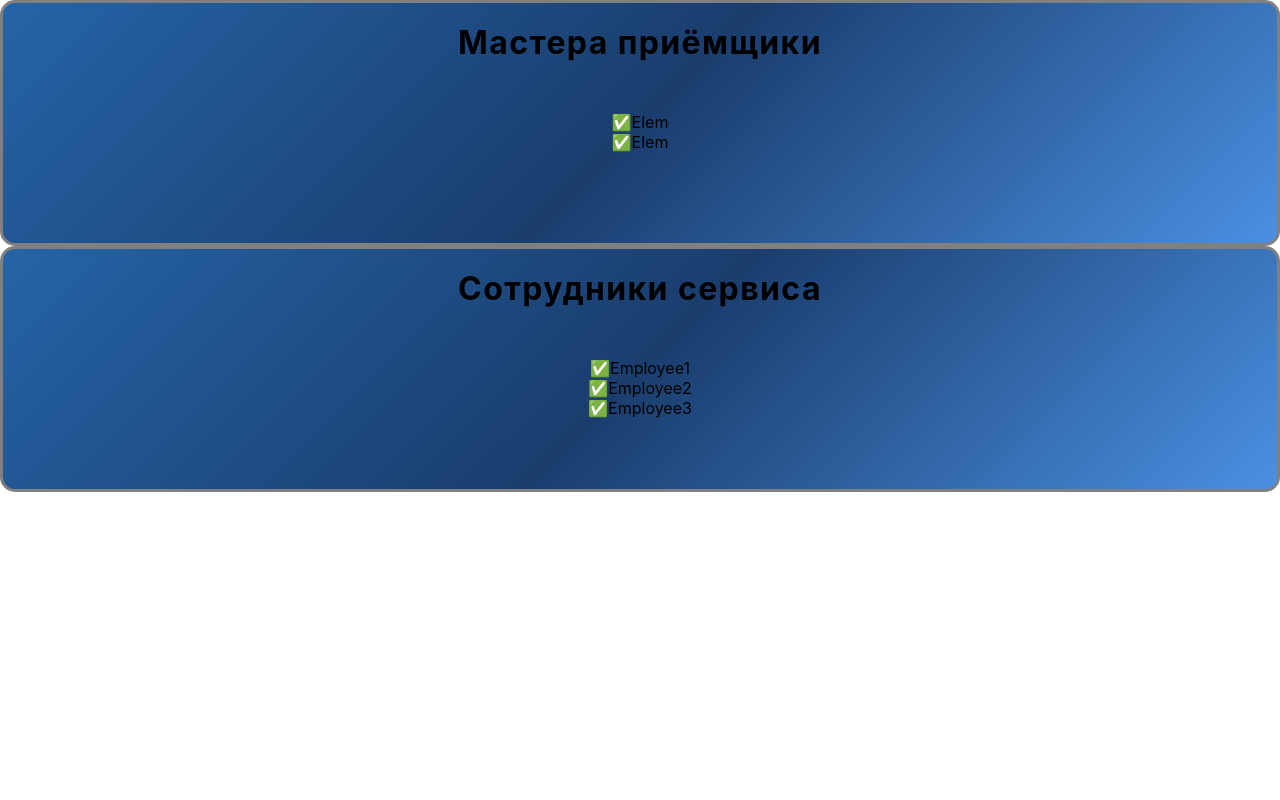
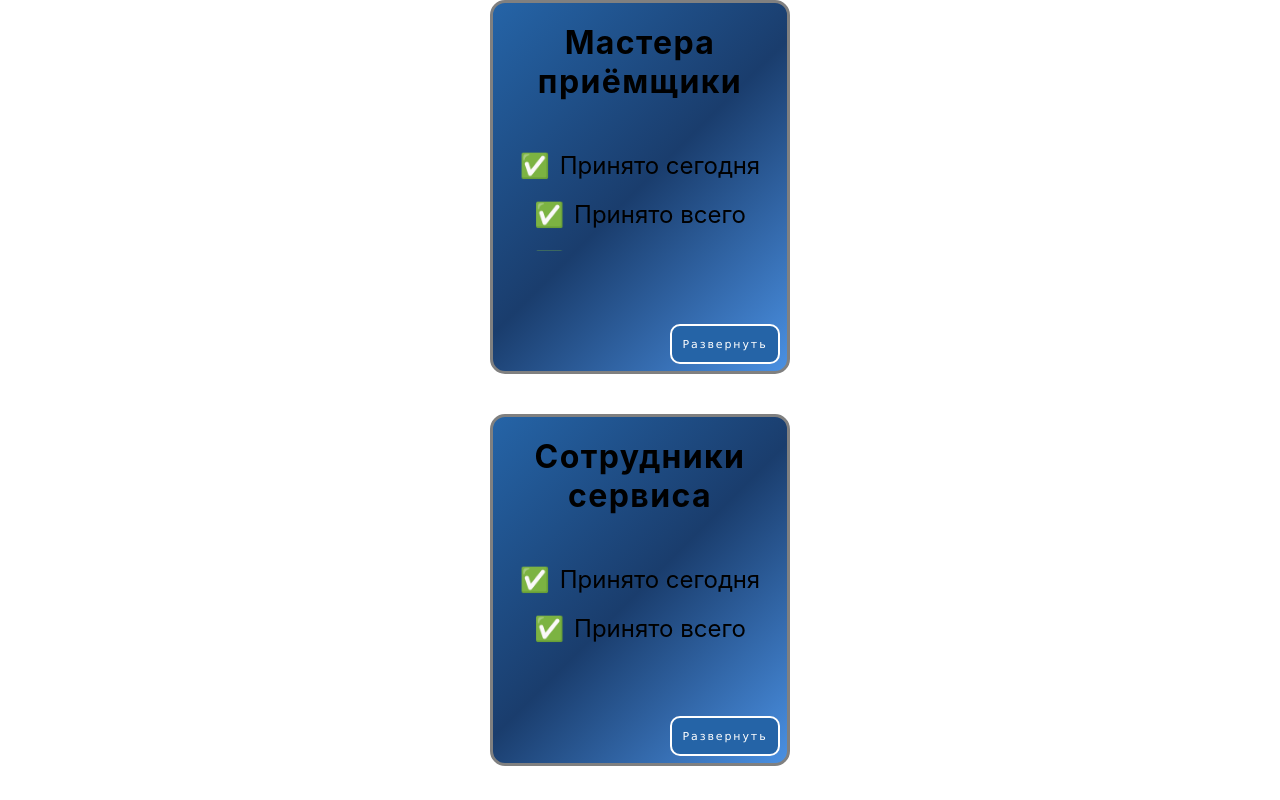
Before and after one commit to lu1dgy/testik-hihi, a React (Create React App) app: page / in a window 1280 px wide. Shown: the top 800 px of the page. Built offline with nearby package versions, Linux system fonts and the light colour scheme; the HTML template or start-up script is replaced by a standard one.

Commit message:
create animation and toggle button for card

```diff
--- a/src/components/Card/Card.css
+++ b/src/components/Card/Card.css
@@ -1,14 +1,13 @@
 .card {
   display: flex;
   flex-direction: column;
+  position: relative;
   gap: 75px;
-  min-width: 300px;
+  width: 300px;
   list-style-type: none;
 }
 
 .card__item {
-  display: flex;
-  flex-direction: column;
   border: 3px grey solid;
   padding: 20px;
   min-height: 200px;
@@ -35,3 +34,37 @@
 .list__smile {
   padding-right: 10px;
 }
+
+.list__button {
+  border: 0;
+  background-color: #2564a7;
+  width: 110px;
+  height: 40px;
+  border: 2px solid #fff;
+  color: #fff;
+  position: absolute;
+  right: 10px;
+  bottom: 10px;
+  border-radius: 10px;
+  letter-spacing: 1.9px;
+  font-size: 11px;
+  font-family: Verdana, Geneva, Tahoma, sans-serif;
+}
+
+/* Добавление плавного эффекта раскрытия списка */
+.list {
+  max-height: 100px;
+  /* Начальная высота */
+  overflow: hidden;
+  transition: max-height 0.5s ease-in-out;
+}
+
+.list--expanded {
+  max-height: 500px;
+  /* Увеличьте до достаточного размера, чтобы вместить весь контент */
+}
+
+.list--collapsed {
+  max-height: 100px;
+  /* Высота в свернутом состоянии */
+}
--- a/src/components/Card/index.jsx
+++ b/src/components/Card/index.jsx
@@ -1,21 +1,64 @@
-import React from 'react';
+// import React, { useState } from 'react';
+// import './Card.css';
 
+// const Card = ({ heading, items }) => {
+//   const [showFullList, setShowFullList] = useState(false);
+
+//   // Функция для переключения состояния
+//   const toggleList = () => {
+//     setShowFullList((prev) => !prev);
+//   };
+
+//   return (
+//     <div className='card'>
+//       <div className='card__item'>
+//         <h2 className='card__heading'>{heading}</h2>
+//         <div className='list'>
+//           {items
+//             .slice(0, showFullList ? items.length : 2) // Показываем все элементы или только первые два
+//             .map((item, index) => (
+//               <div key={index} className='list__item'>
+//                 <span className='list__smile'>✅</span>
+//                 {item}
+//               </div>
+//             ))}
+//         </div>
+//       </div>
+//       <button className='list__button' onClick={toggleList}>
+//         {showFullList ? 'Скрыть' : 'Развернуть'}
+//       </button>
+//     </div>
+//   );
+// };
+
+// export default Card;
+import React, { useState } from 'react';
 import './Card.css';
 
 const Card = ({ heading, items }) => {
+  const [showFullList, setShowFullList] = useState(false);
+
+  // Функция для переключения состояния
+  const toggleList = () => {
+    setShowFullList((prev) => !prev);
+  };
+
   return (
     <div className='card'>
       <div className='card__item'>
         <h2 className='card__heading'>{heading}</h2>
-        <div className='divst'>
+        <div className={`list ${showFullList ? 'list--expanded' : 'list--collapsed'}`}>
           {items.map((item, index) => (
-            <div key={index} className='divst__item'>
-              <span className='divst__smile'>✅</span>
+            <div key={index} className='list__item'>
+              <span className='list__smile'>✅</span>
               {item}
             </div>
           ))}
         </div>
       </div>
+      <button className='list__button' onClick={toggleList}>
+        {showFullList ? 'Скрыть' : 'Развернуть'}
+      </button>
     </div>
   );
 };
--- /dev/null
+++ b/src/components/CardList/CardList.css
@@ -0,0 +1,7 @@
+.cardList {
+  display: flex;
+  flex-direction: column;
+  gap: 40px;
+  align-items: center;
+  justify-content: center;
+}
--- a/src/components/CardList/index.jsx
+++ b/src/components/CardList/index.jsx
@@ -1,20 +1,39 @@
 import React from 'react';
 import Card from '../Card';
+import './CardList.css';
 
 const cardsData = [
   {
     heading: 'Мастера приёмщики',
-    items: ['Elem', 'Elem'],
+    items: [
+      'Принято сегодня',
+      'Принято всего',
+      'Принято всего',
+      'Принято всего',
+      'Принято всего',
+      'Принято всего',
+      'Принято всего',
+      'Принято всего',
+      'Принято всего',
+      'Принято всего',
+      'Принято всего',
+      'Принято всего',
+      'Принято всего',
+    ],
   },
   {
     heading: 'Сотрудники сервиса',
-    items: ['Employee1', 'Employee2', 'Employee3'],
+    items: ['Принято сегодня', 'Принято всего'],
+  },
+  {
+    heading: 'Мастера цеха',
+    items: ['Принято сегодня', 'Принято всего'],
   },
 ];
 
 const CardList = () => {
   return (
-    <ul>
+    <ul className='cardList'>
       {cardsData.map((card, index) => (
         <Card key={index} heading={card.heading} items={card.items} />
       ))}
```
Also changed, not shown: src/components/CardList/Cards.css (deleted).
